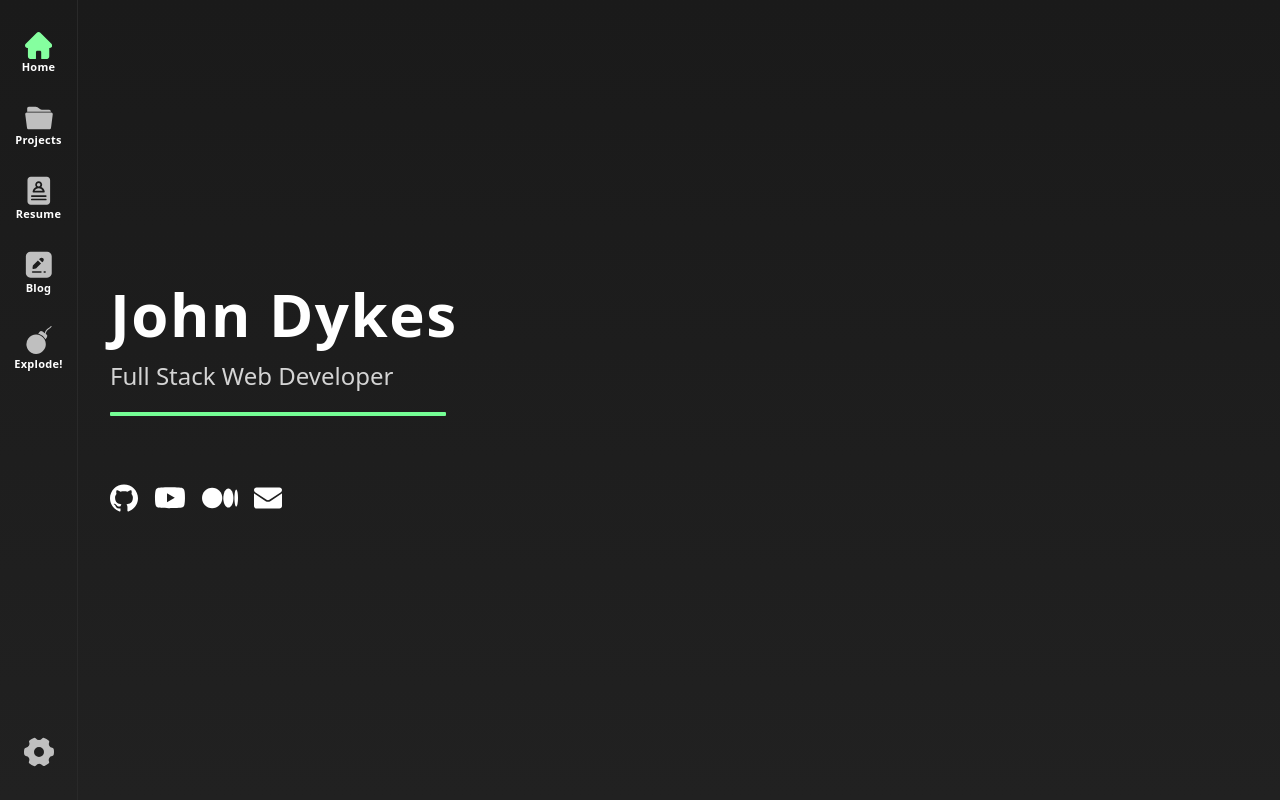
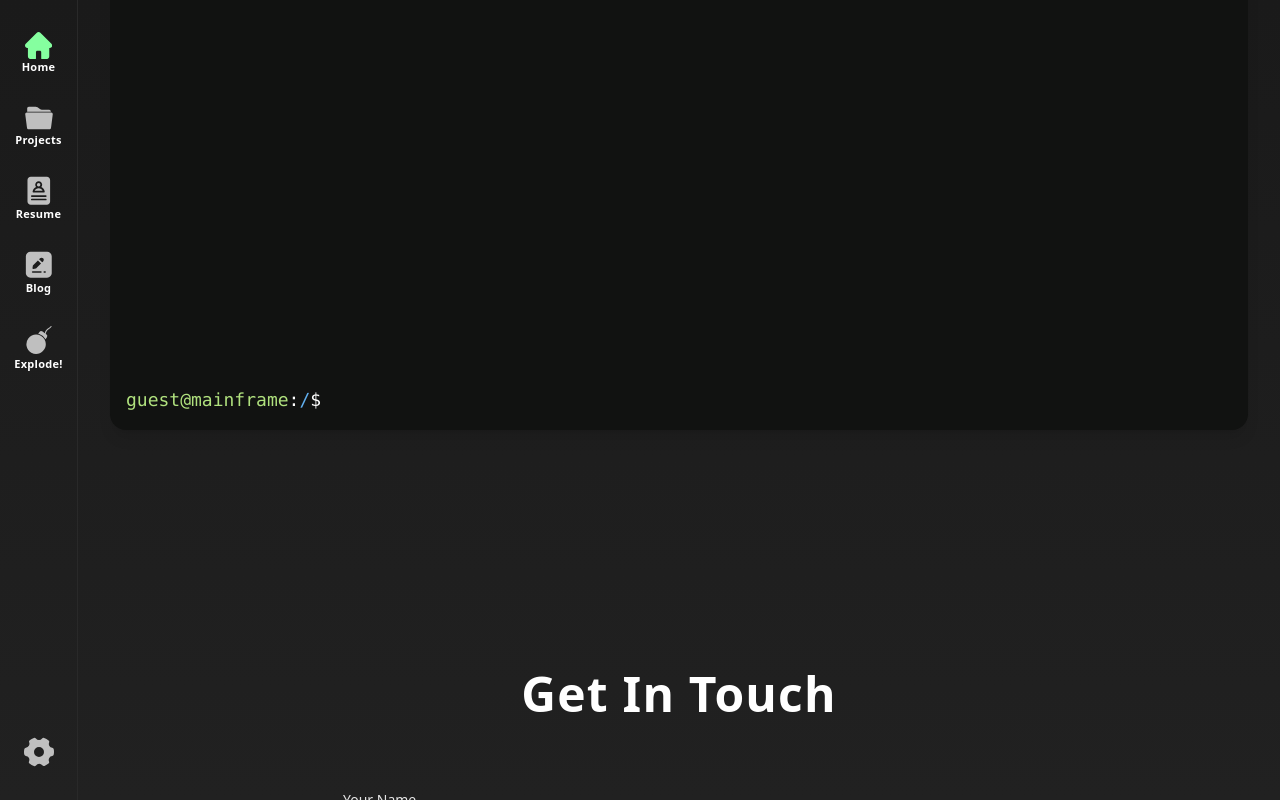
Before and after one commit to jwmdykes/portfolio-2025, a React (Vite) app: page / in a window 1280 px wide. Built offline with nearby package versions, Linux system fonts and the light colour scheme.

Commit message:
start adding terminal game

```diff
--- a/src/App.tsx
+++ b/src/App.tsx
@@ -11,6 +11,7 @@ import { ContactForm } from './ContactForm';
 import { Nav } from './Nav';
 import { Footer } from './Footer';
 import { twMerge } from 'tailwind-merge';
+import { Terminal } from './Terminal';
 
 function SectionHeader({ children, className, ...rest }: ComponentProps<'h2'>) {
   return (
@@ -200,9 +201,7 @@ function App() {
 
         <section className="mt-60 container mx-auto px-8">
           <SectionHeader>Something Cool</SectionHeader>
-          <div className="font-mono mx-auto w-full aspect-video bg-black rounded-2xl p-4">
-            Test
-          </div>
+          <Terminal />
         </section>
 
         <section className="mt-60 container mx-auto px-8">
--- /dev/null
+++ b/src/Terminal.tsx
@@ -0,0 +1,61 @@
+import {
+  ChangeEventHandler,
+  FormEventHandler,
+  useEffect,
+  useRef,
+  useState,
+} from 'react';
+
+export function Terminal() {
+  const [lines, setLines] = useState<string[]>([]);
+  const [currentInput, setCurrentInput] = useState('');
+  const terminalRef = useRef<HTMLDivElement>(null);
+  const inputRef = useRef<HTMLInputElement>(null);
+
+  useEffect(() => {
+    if (terminalRef.current) {
+      terminalRef.current.scrollTop = terminalRef.current.scrollHeight;
+    }
+    if (inputRef.current) {
+      inputRef.current.focus();
+    }
+  }, [lines]);
+
+  const handleInputChange: ChangeEventHandler<HTMLInputElement> = (event) => {
+    setCurrentInput(event.target.value);
+  };
+
+  const handleInputSubmit: FormEventHandler = (event) => {
+    event.preventDefault();
+    setLines((prev) => [...prev, currentInput]);
+    const args = currentInput.split(' ');
+    console.log(args);
+    setCurrentInput('');
+  };
+
+  return (
+    <div
+      ref={terminalRef}
+      className="shadow-lg text-lg font-mono mx-auto w-full aspect-video bg-monitor rounded-2xl p-4  overflow-y-auto flex flex-col justify-end max-h-[80vh]"
+    >
+      {lines.map((line, index) => (
+        <p key={index}>{line}</p>
+      ))}
+      <form onSubmit={handleInputSubmit} className="flex">
+        <span className="text-[#b0e17e]">guest@mainframe</span>
+        <span className="text-white">:</span>
+        <span className="text-[#61afef]">/</span>
+        <span className="text-white">$</span>
+        <input
+          aria-label="Terminal Input"
+          ref={inputRef}
+          type="text"
+          value={currentInput}
+          onChange={handleInputChange}
+          className="caret-accent bg-transparent text-white outline-none ml-2 w-full"
+          autoFocus
+        />
+      </form>
+    </div>
+  );
+}
--- a/src/index.css
+++ b/src/index.css
@@ -13,6 +13,8 @@
   --color-icon-fill-focus: hsl(133, 100%, 76%);
   --color-accent: hsl(134, 100%, 73%);
   --color-muted-accent: hsl(134, 48%, 69%);
+  --color-text-shadow: hsla(0, 0%, 100%, 0.362);
+  --color-monitor: hsl(120, 3%, 7%);
 
   --default-mono-font-family: 'Space Mono';
 }
```
